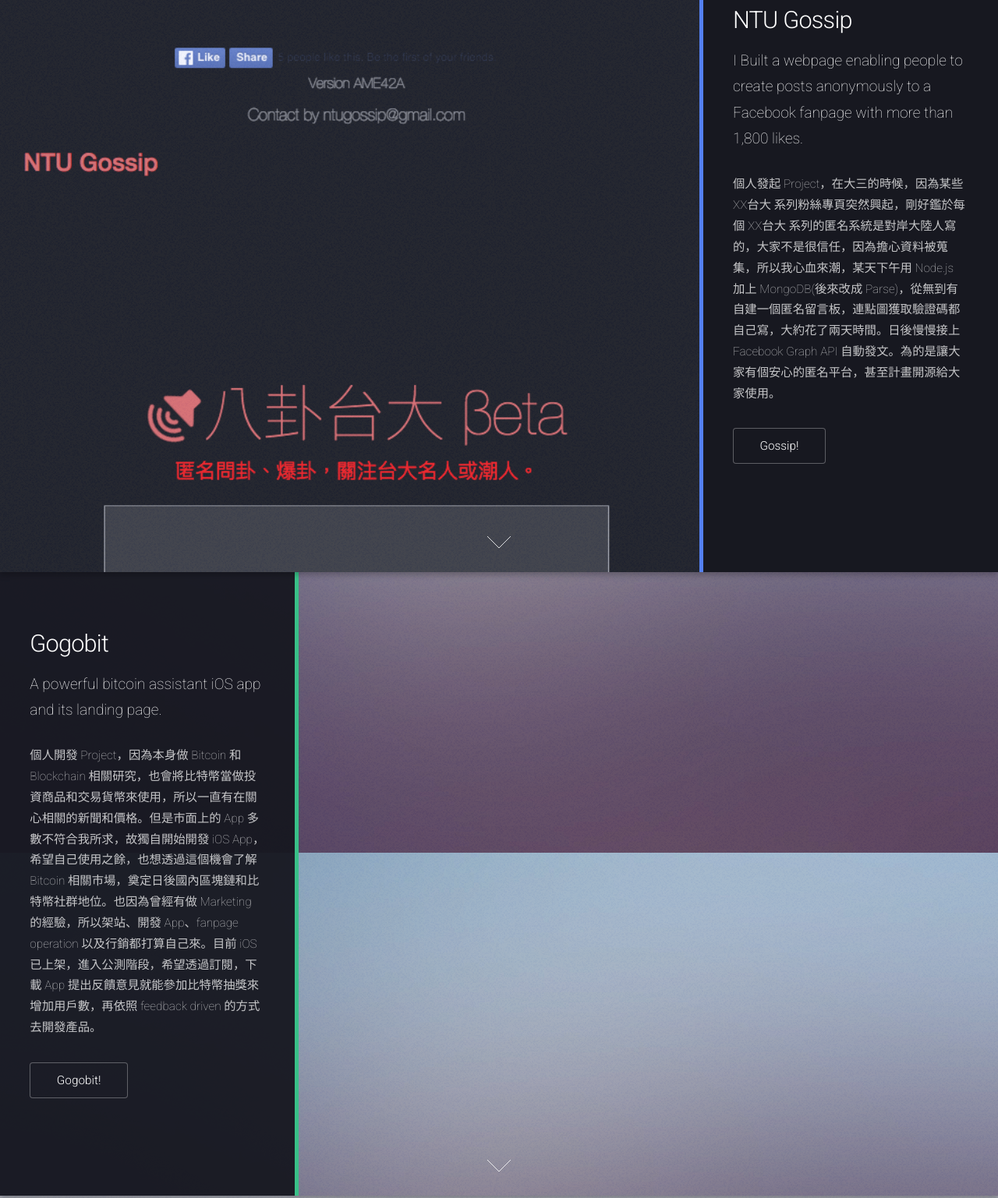
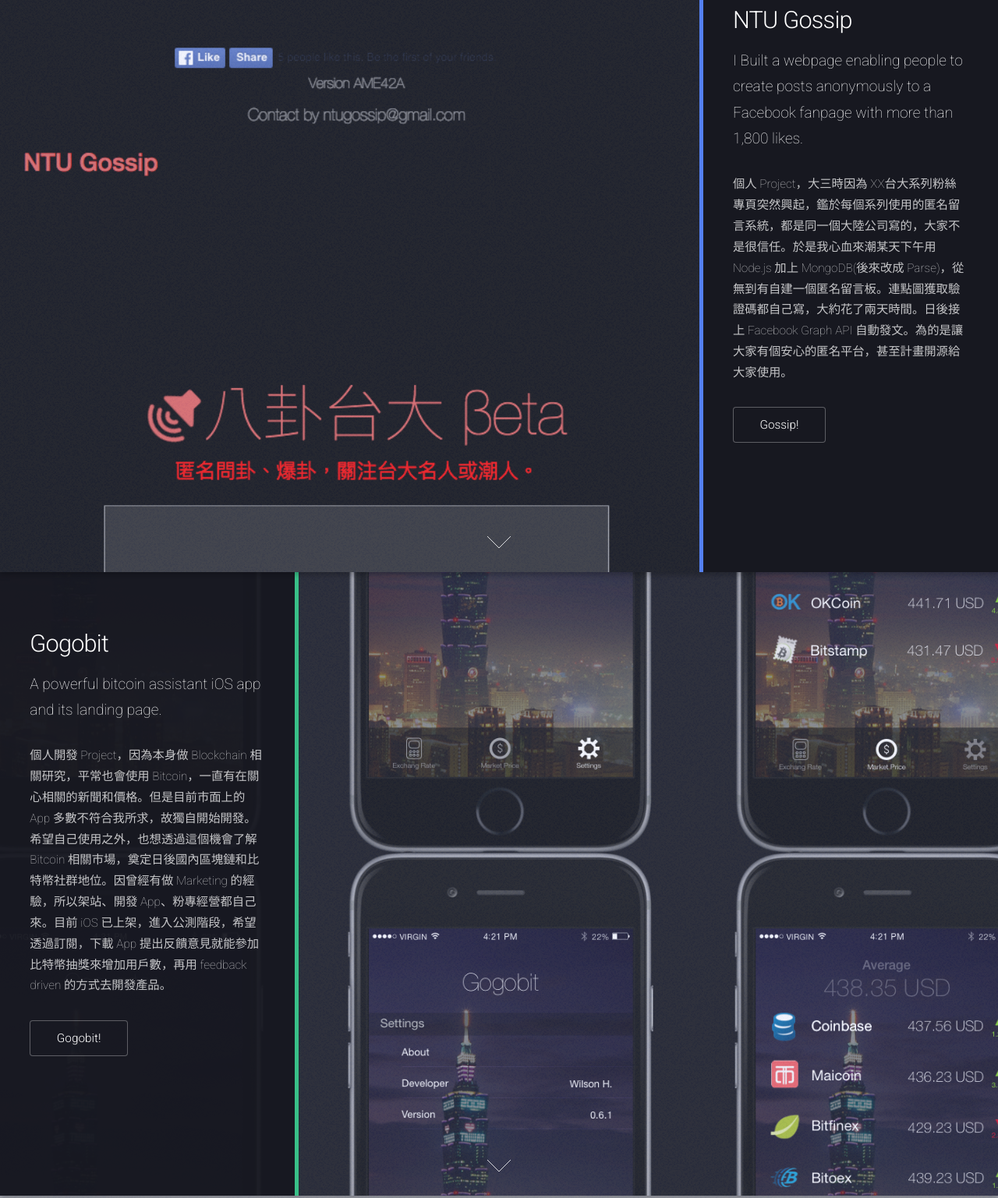
Before and after one commit to HuangJi/HuangJi.github.io, a plain HTML site: page index.html in a window 1280 px wide. Shown: the part 1666-3203 px from the top of the page at 78% size. Drawn offline with Linux system fonts and the light colour scheme; grey boxes are pictures that could not be loaded.

Commit message:
Added Gogobit background pictures.

```diff
--- a/index.html
+++ b/index.html
@@ -67,7 +67,7 @@
 							<h2>NTU Gossip</h2>
 							<p>I Built a webpage enabling people to create posts anonymously to a Facebook fanpage with more than 1,800 likes.</p>
 						</header>
-						<p>個人發起 Project，在大三的時候，因為某些 XX台大 系列粉絲專頁突然興起，剛好鑑於每個 XX台大 系列的匿名系統是對岸大陸人寫的，大家不是很信任，因為擔心資料被蒐集，所以我心血來潮，某天下午用 Node.js 加上 MongoDB(後來改成 Parse)，從無到有自建一個匿名留言板，連點圖獲取驗證碼都自己寫，大約花了兩天時間。日後慢慢接上 Facebook Graph API 自動發文。為的是讓大家有個安心的匿名平台，甚至計畫開源給大家使用。</p>
+						<p>個人 Project，大三時因為 XX台大系列粉絲專頁突然興起，鑑於每個系列使用的匿名留言系統，都是同一個大陸公司寫的，大家不是很信任。於是我心血來潮某天下午用 Node.js 加上 MongoDB(後來改成 Parse)，從無到有自建一個匿名留言板。連點圖獲取驗證碼都自己寫，大約花了兩天時間。日後接上 Facebook Graph API 自動發文。為的是讓大家有個安心的匿名平台，甚至計畫開源給大家使用。</p>
 						<ul class="actions">
 							<li><a href="http://ntugossip.herokuapp.com/" class="button">Gossip!</a></li>
 						</ul>
@@ -77,13 +77,13 @@
 
 			<!-- Three -->
 				<section id="three" class="spotlight style3 left">
-					<span class="image fit main bottom"><img src="images/pic04.jpg" alt="" /></span>
+					<span class="image fit main bottom"><img src="images/gogobit.png" alt="" /></span>
 					<div class="content">
 						<header>
 							<h2>Gogobit</h2>
 							<p>A powerful bitcoin assistant iOS app and its landing page.</p>
 						</header>
-						<p>個人開發 Project，因為本身做 Bitcoin 和 Blockchain 相關研究，也會將比特幣當做投資商品和交易貨幣來使用，所以一直有在關心相關的新聞和價格。但是市面上的 App 多數不符合我所求，故獨自開始開發 iOS App，希望自己使用之餘，也想透過這個機會了解 Bitcoin 相關市場，奠定日後國內區塊鏈和比特幣社群地位。也因為曾經有做 Marketing 的經驗，所以架站、開發 App、fanpage operation 以及行銷都打算自己來。目前 iOS 已上架，進入公測階段，希望透過訂閱，下載 App 提出反饋意見就能參加比特幣抽獎來增加用戶數，再依照 feedback driven 的方式去開發產品。</p>
+						<p>個人開發 Project，因為本身做 Blockchain 相關研究，平常也會使用 Bitcoin，一直有在關心相關的新聞和價格。但是目前市面上的 App 多數不符合我所求，故獨自開始開發。希望自己使用之外，也想透過這個機會了解 Bitcoin 相關市場，奠定日後國內區塊鏈和比特幣社群地位。因曾經有做 Marketing 的經驗，所以架站、開發 App、粉專經營都自己來。目前 iOS 已上架，進入公測階段，希望透過訂閱，下載 App 提出反饋意見就能參加比特幣抽獎來增加用戶數，再用 feedback driven 的方式去開發產品。</p>
 						<ul class="actions">
 							<li><a href="http://www.gogobit.com/" class="button">Gogobit!</a></li>
 						</ul>
```
Also changed, not shown: README.txt (deleted), images/gogobit.png (added).
